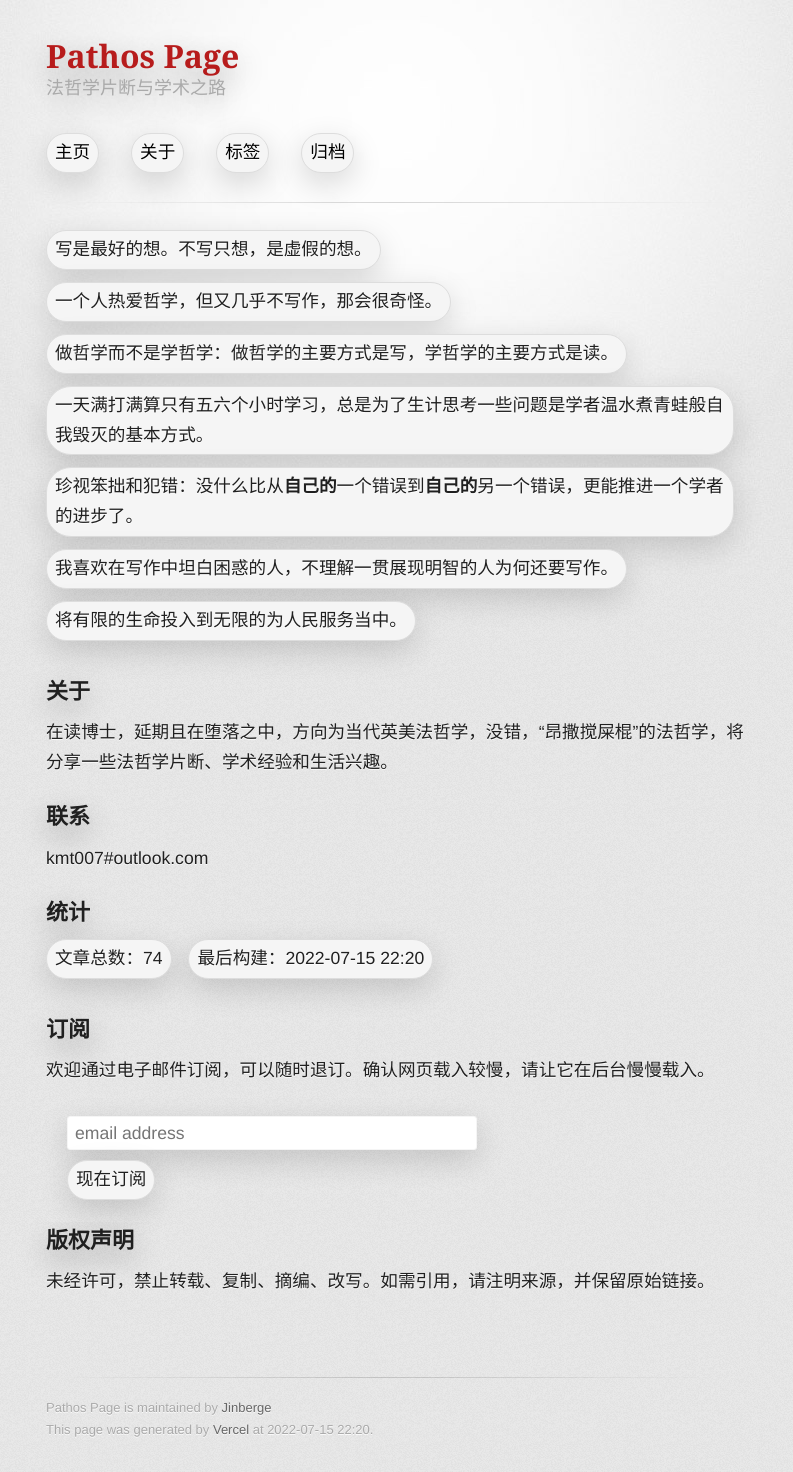
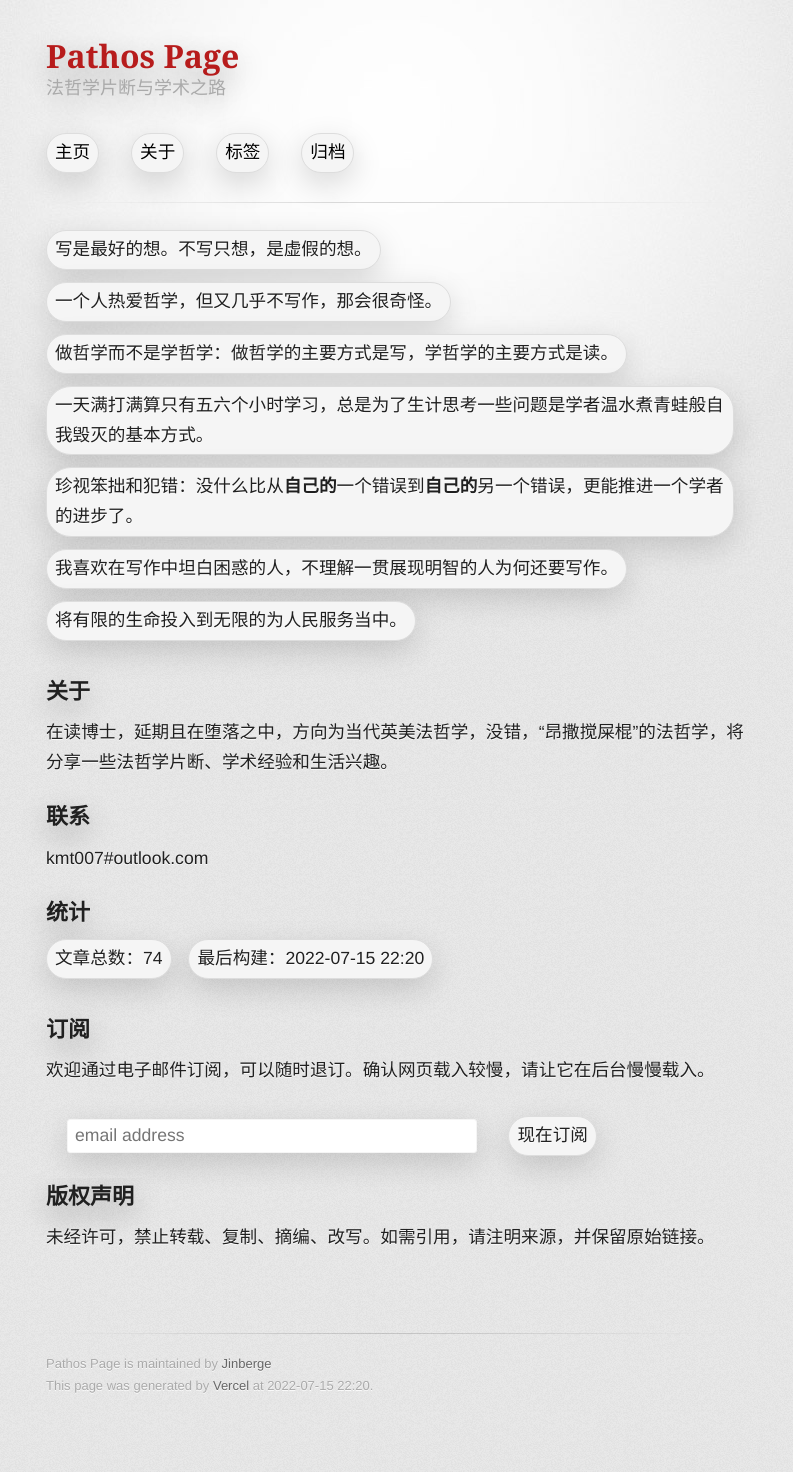
Before and after one commit to Jinberge/Vercel, a Jekyll site: the page built from about.md, in a window 1280 px wide. Shown: the whole page, without its empty margins (244-1037 px from the left). Built offline with Jekyll 4.4.1, drawn with Linux system fonts in a browser that asks for light colours; comment, search, counter and statistics services are not loaded; after the commit the page ends 1428 px from its top, so only the background shows below that.

Commit message:
Update mailchimp.css

```diff
--- a/assets/css/mailchimp.css
+++ b/assets/css/mailchimp.css
@@ -13,7 +13,7 @@
 #mc_embed_signup .clear {clear:none; display:inline;}
 
 #mc_embed_signup label {display:block; font-size:16px; padding-bottom:10px; font-weight:bold;}
-#mc_embed_signup input.email {font-family:"Helvetica Neue",Arial,Helvetica,Verdana,sans-serif; font-size: 1.1em; display:block; padding:0 0.4em; margin:0 4% 10px 0; min-height:32px; width:58%; min-width:130px; -webkit-border-radius: 3px; -moz-border-radius: 3px; border-radius: 3px;}
+#mc_embed_signup input.email {font-family:"Helvetica Neue",Arial,Helvetica,Verdana,sans-serif; font-size: 1.1em; display:inline-block; padding:0 0.4em; margin:0 4% 10px 0; min-height:32px; width:58%; min-width:130px; -webkit-border-radius: 3px; -moz-border-radius: 3px; border-radius: 3px;}
 #mc_embed_signup input.button {display: inline-block;
     margin: 0 12px 12px 0;
     background: #f5f5f5;
```
